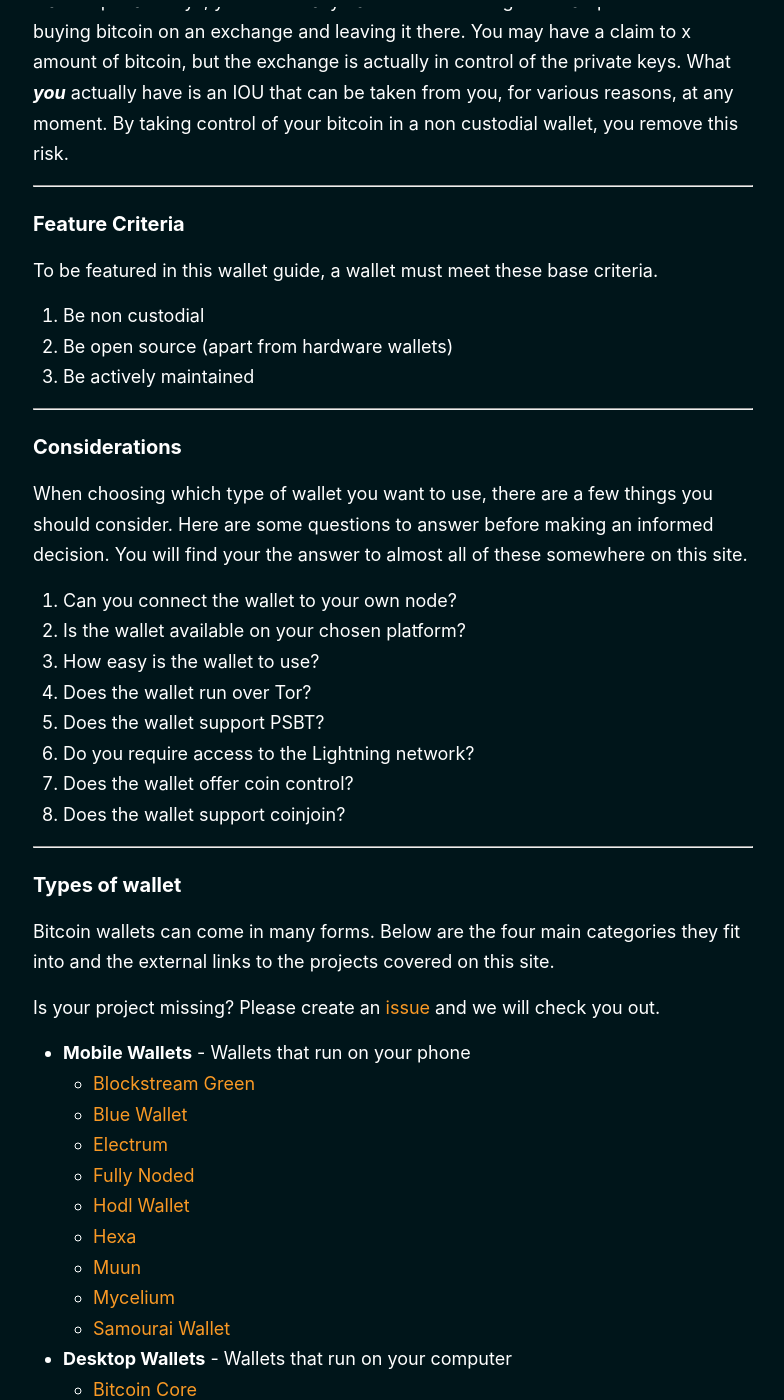
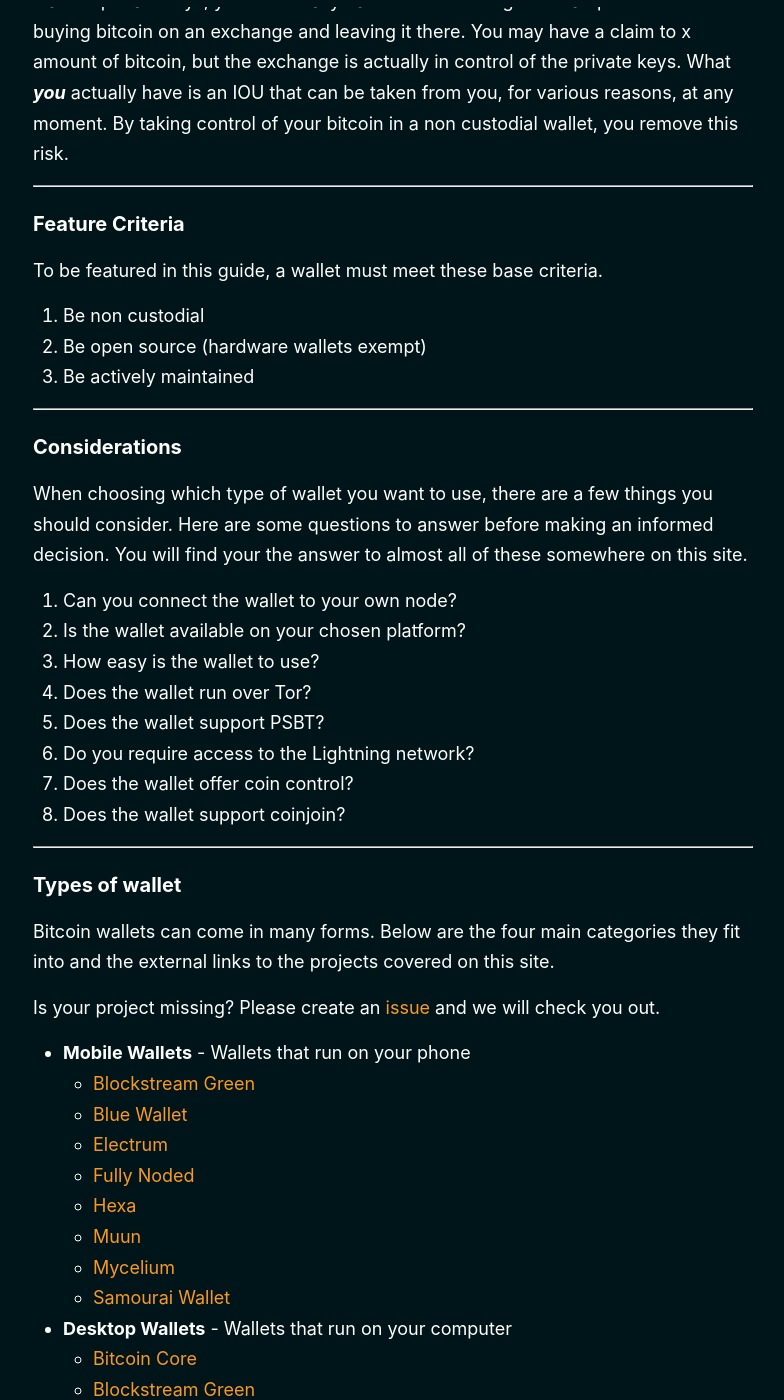
Before and after one commit to BitcoinQnA/bitcoin-wallet-guide, a Jekyll site: the page built from _pages/home.md, in a window 1280 px wide and 1400 px high, scrolled down 519 px. Shown: the whole window, without its empty margins (247-1031 px from the left). Built offline with Jekyll 4.4.1, drawn with Linux system fonts in a browser that asks for light colours.

Commit message:
Update home.md

```diff
--- a/_pages/home.md
+++ b/_pages/home.md
@@ -12,10 +12,10 @@ There goes a famous saying amongst Bitcoiners, ***'not your keys, not your coins
 
 ###  Feature Criteria
 
-To be featured in this wallet guide, a wallet must meet these base criteria.
+To be featured in this guide, a wallet must meet these base criteria.
 
   1.  Be non custodial
-  2.  Be open source (apart from hardware wallets)
+  2.  Be open source (hardware wallets exempt)
   3.  Be actively maintained
 
 ***
@@ -46,7 +46,6 @@ Is your project missing? Please create an [issue](https://github.com/BitcoinQnA/
    - [Blue Wallet](https://bluewallet.io/)
    - [Electrum](https://play.google.com/store/apps/details?id=org.electrum.electrum&hl=en)
    - [Fully Noded](https://fullynoded.app/)
-   - [Hodl Wallet](https://hodlwallet.com/)
    - [Hexa](https://hexawallet.io/)
    - [Muun](https://muun.com/)
    - [Mycelium](https://wallet.mycelium.com/)
```
